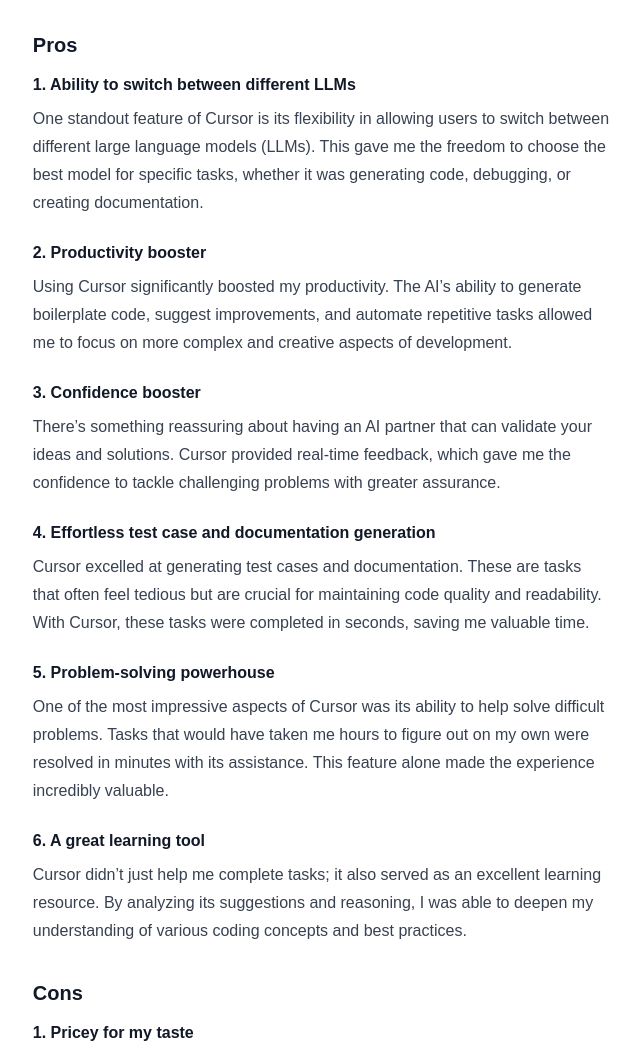
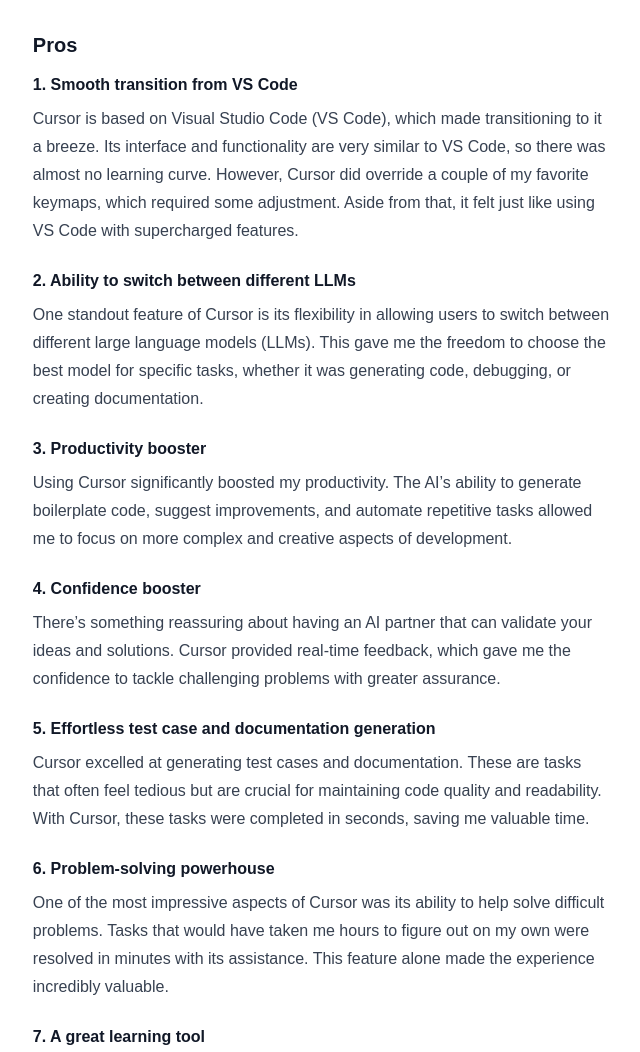
Before and after one commit to iam-amanxz/dotcom, an Astro site: page /blog/14-days-with-cursor-my-experience-with-an-ai-powered-code-editor in a window 1280 px wide. Shown: the part 528-1580 px from the top of the page, without its empty margins (318-958 px from the left). Built offline with nearby package versions, Linux system fonts and the light colour scheme; Astro itself is replaced by a stand-in of ours; some packages are replaced by stand-ins of ours.

Commit message:
fix: update blog

```diff
--- a/src/content/blog/14-days-with-cursor-my-experience-with-an-ai-powered-code-editor/index.mdx
+++ b/src/content/blog/14-days-with-cursor-my-experience-with-an-ai-powered-code-editor/index.mdx
@@ -12,26 +12,30 @@ Recently, I had the opportunity to try out [Cursor](https://www.cursor.com/), an
 
 ### Pros
 
-#### 1. Ability to switch between different LLMs
+#### 1. Smooth transition from VS Code
+
+Cursor is based on Visual Studio Code (VS Code), which made transitioning to it a breeze. Its interface and functionality are very similar to VS Code, so there was almost no learning curve. However, Cursor did override a couple of my favorite keymaps, which required some adjustment. Aside from that, it felt just like using VS Code with supercharged features.
+
+#### 2. Ability to switch between different LLMs
 
 One standout feature of Cursor is its flexibility in allowing users to switch between different large language models (LLMs). This gave me the freedom to choose the best model for specific tasks, whether it was generating code, debugging, or creating documentation.
 
-#### 2. Productivity booster
+#### 3. Productivity booster
 Using Cursor significantly boosted my productivity. The AI’s ability to generate boilerplate code, suggest improvements, and automate repetitive tasks allowed me to focus on more complex and creative aspects of development.
 
-#### 3. Confidence booster
+#### 4. Confidence booster
 
 There’s something reassuring about having an AI partner that can validate your ideas and solutions. Cursor provided real-time feedback, which gave me the confidence to tackle challenging problems with greater assurance.
 
-#### 4. Effortless test case and documentation generation
+#### 5. Effortless test case and documentation generation
 
 Cursor excelled at generating test cases and documentation. These are tasks that often feel tedious but are crucial for maintaining code quality and readability. With Cursor, these tasks were completed in seconds, saving me valuable time.
 
-#### 5. Problem-solving powerhouse
+#### 6. Problem-solving powerhouse
 
 One of the most impressive aspects of Cursor was its ability to help solve difficult problems. Tasks that would have taken me hours to figure out on my own were resolved in minutes with its assistance. This feature alone made the experience incredibly valuable.
 
-#### 6. A great learning tool
+#### 7. A great learning tool
 
 Cursor didn’t just help me complete tasks; it also served as an excellent learning resource. By analyzing its suggestions and reasoning, I was able to deepen my understanding of various coding concepts and best practices.
 
```
